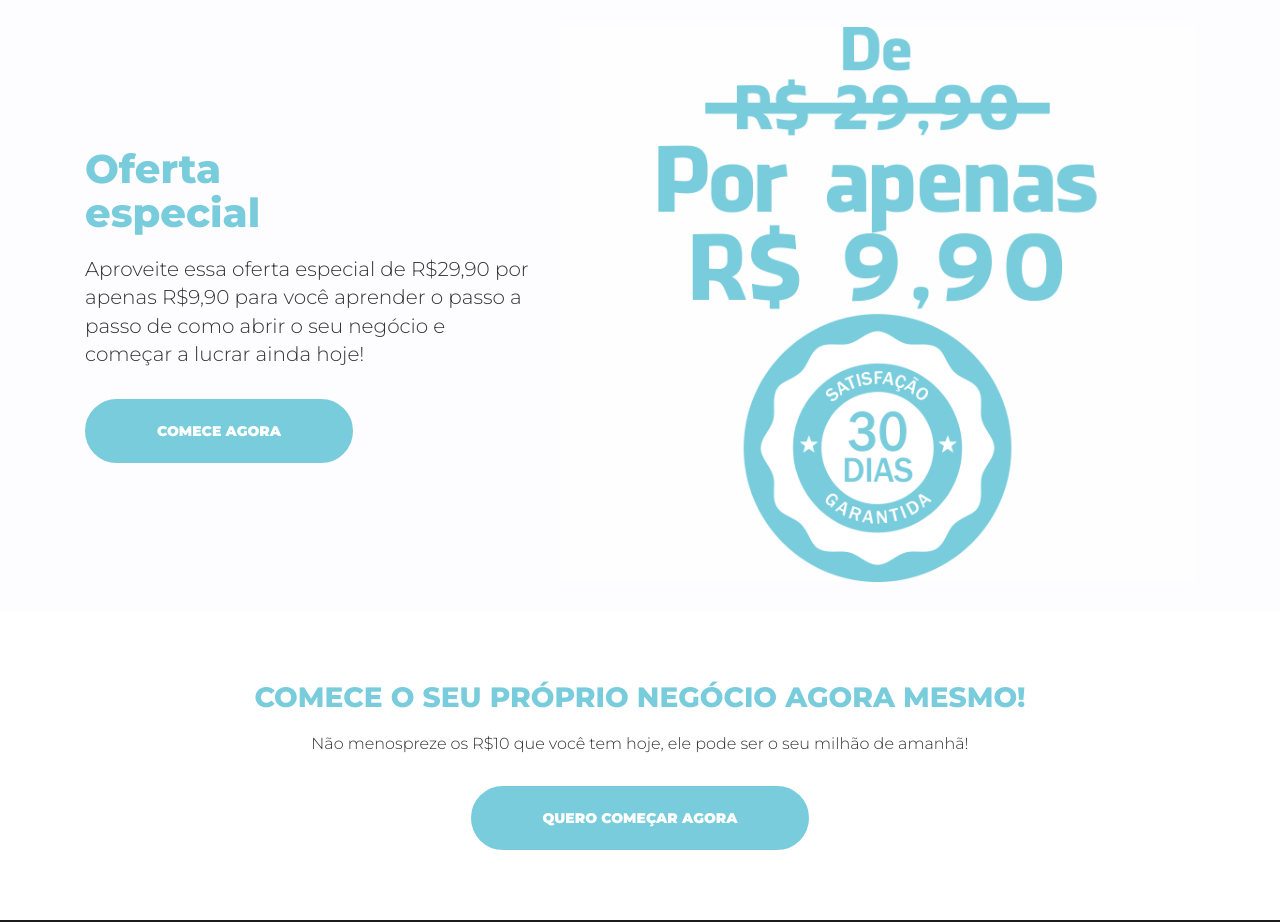
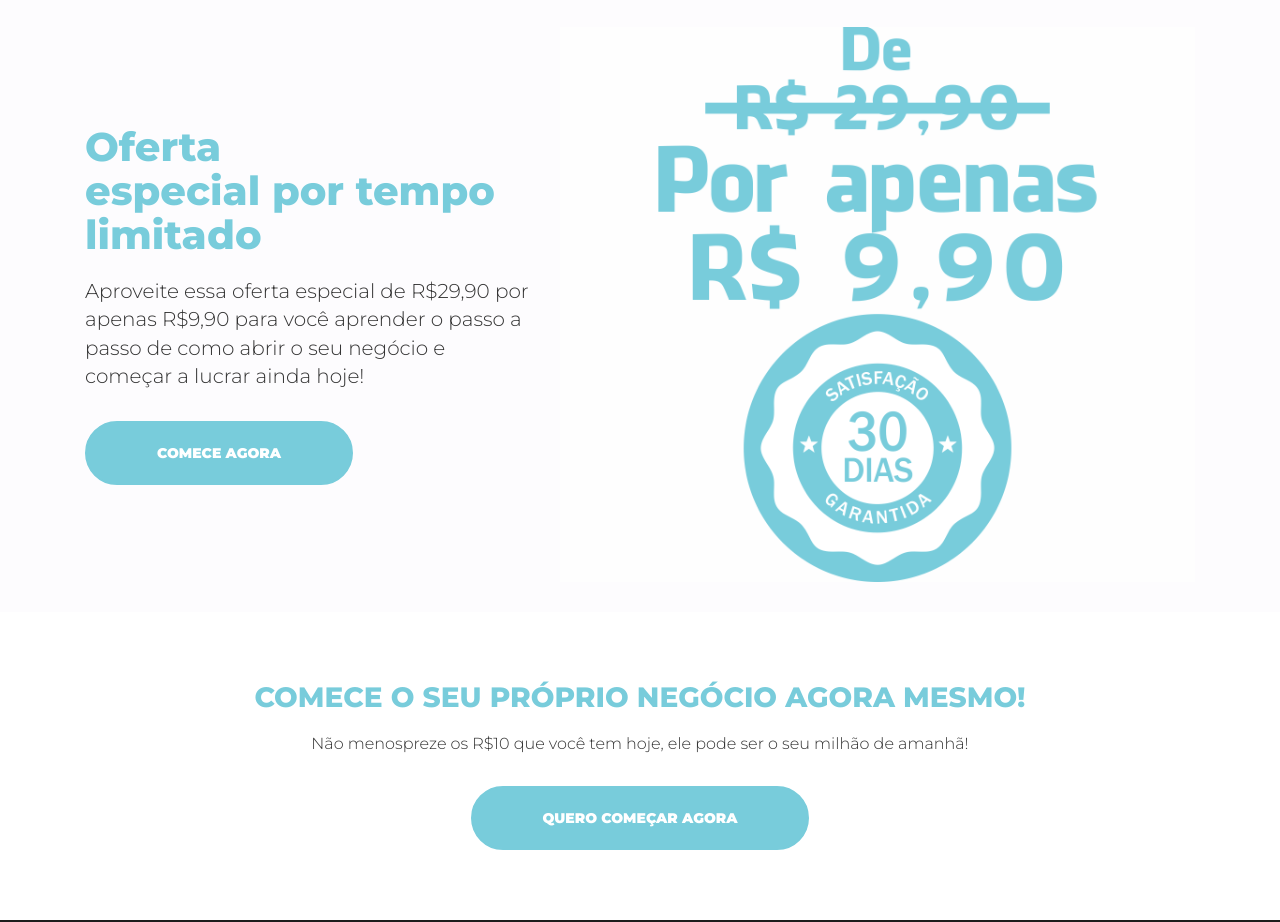
Before and after one commit to TecnogrameArt/cc10, a plain HTML site: page index.html in a window 1280 px wide. Shown: the part 2761-3683 px from the top of the page. Drawn offline with Linux system fonts and the light colour scheme.

Commit message:
small update

```diff
--- a/index.html
+++ b/index.html
@@ -210,7 +210,7 @@
 				<div class="col-md-5">
 					<h2>
 						Oferta<br>
-						especial
+						especial por tempo limitado
 
 
 					</h2>
```
